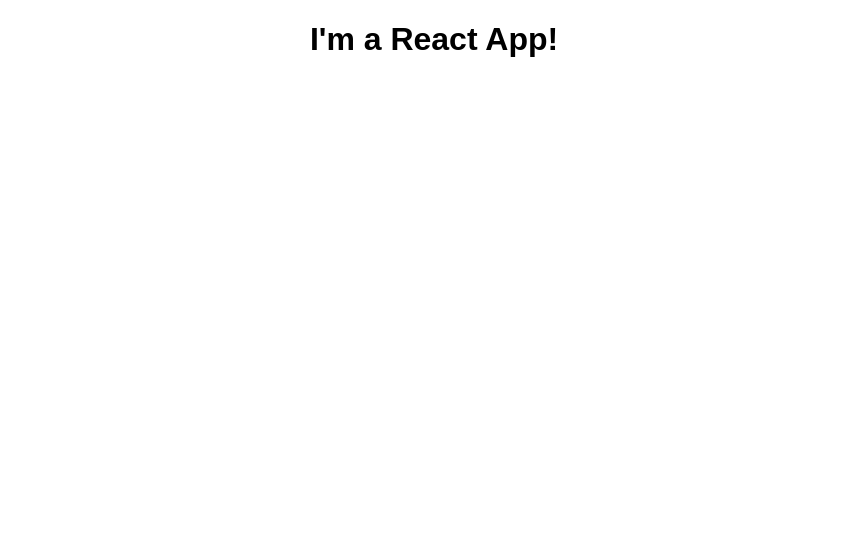
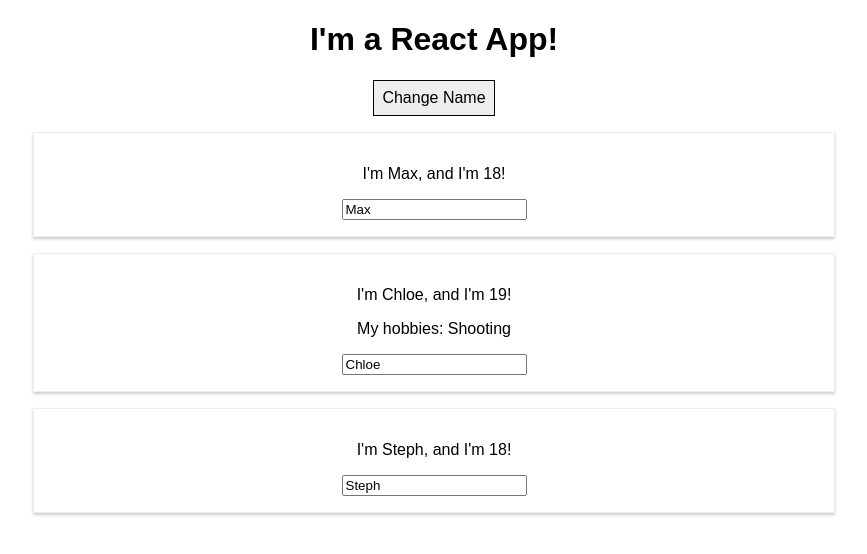
Before and after one commit to rudha/react-guide, a React (Create React App) app: page / in a window 1280 px wide. Shown: the top 554 px of the page, without its empty margins (206-1073 px from the left). Built offline with nearby package versions, Linux system fonts and the light colour scheme.

Commit message:
First example app.

```diff
--- a/src/App.js
+++ b/src/App.js
@@ -1,11 +1,62 @@
 import React, { Component } from 'react';
 import './App.css';
+import Person from './Person/Person';
 
 class App extends Component {
+  state = {
+    persons: [
+      { name: 'Max', age: 18 },
+      { name: 'Chloe', age: 19},
+      { name: 'Steph', age: 18}
+    ]
+  }
+
+  switchNameHandler = (newName) => {
+    this.setState({
+      persons: [
+        { name: newName, age: 18 },
+        { name: 'Chloe', age: 19},
+        { name: 'Steph', age: 19}
+      ]
+    })
+  }
+
+  nameChangedHandler = (event) => {
+    this.setState({
+      persons: [
+        { name: 'Max', age: 18 },
+        { name: event.target.value, age: 19},
+        { name: 'Steph', age: 18}
+      ]
+    })
+  }
+
   render() {
+    const styleButton = {
+      backgroundColor: '#eee',
+      font: 'inherit',
+      border: '1px solid black',
+      padding: '8px',
+      cursor: 'pointer'
+    };
+
     return (
       <div className="App">
         <h1>I'm a React App!</h1>
+        <button
+          style={styleButton}
+          onClick={() => this.switchNameHandler('Maxine')}>Change Name</button>
+        <Person
+          name={this.state.persons[0].name}
+          age={this.state.persons[0].age} />
+        <Person
+          name={this.state.persons[1].name}
+          age={this.state.persons[1].age}
+          click={this.switchNameHandler.bind(this, 'Max!')}
+          changed={this.nameChangedHandler}>My hobbies: Shooting</Person>
+        <Person
+          name={this.state.persons[2].name}
+          age={this.state.persons[2].age} />
       </div>
     );
   }
--- /dev/null
+++ b/src/Person/Person.css
@@ -0,0 +1,8 @@
+.Person {
+	width: 60%;
+	margin: 16px auto;
+	border: 1px solid #eee;
+	box-shadow: 0 2px 3px #ccc;
+	padding: 16px;
+	text-align: center;
+}
--- /dev/null
+++ b/src/Person/Person.js
@@ -0,0 +1,14 @@
+import React from 'react';
+import './Person.css'
+
+const person = (props) => {
+	return (
+		<div className='Person'>
+			<p onClick={props.click}>I'm {props.name}, and I'm {props.age}!</p>
+			<p>{props.children}</p>
+			<input type="text" onChange={props.changed} value={props.name} />
+		</div>
+	)
+};
+
+export default person;
```
